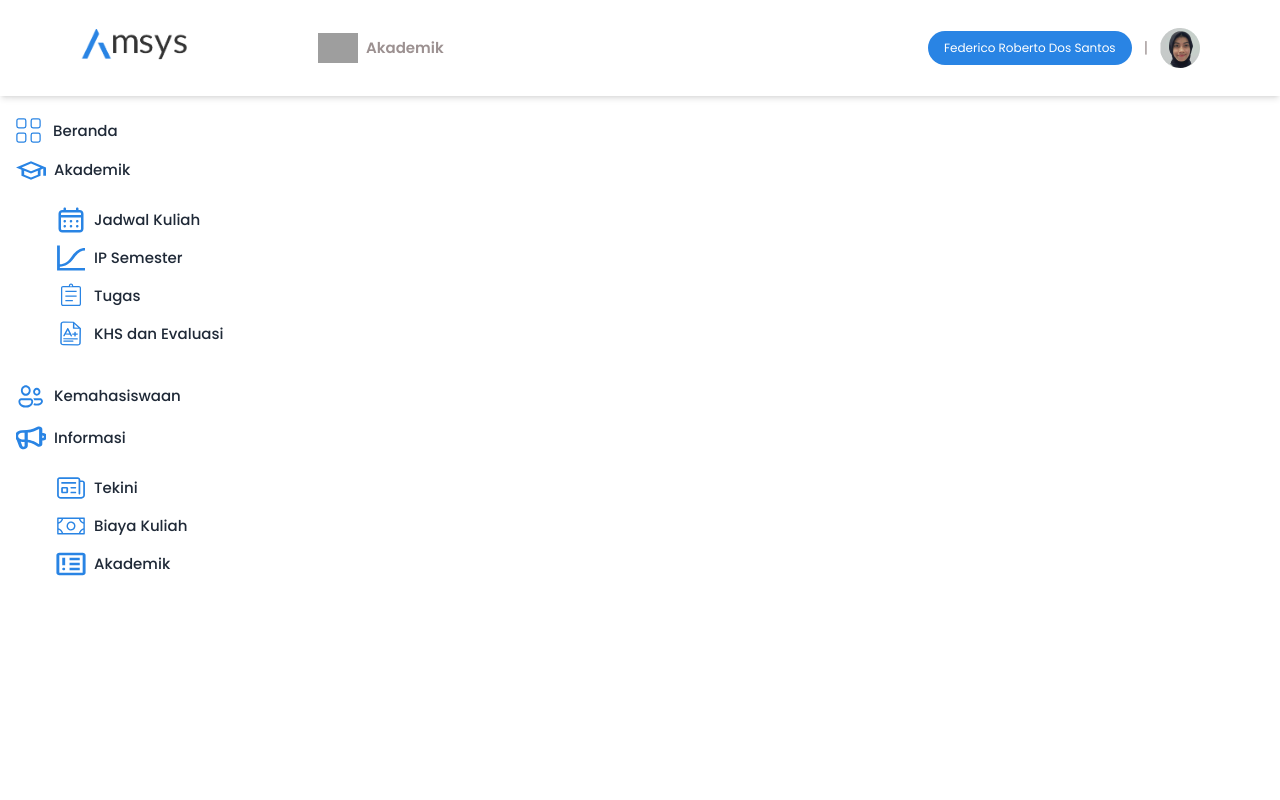
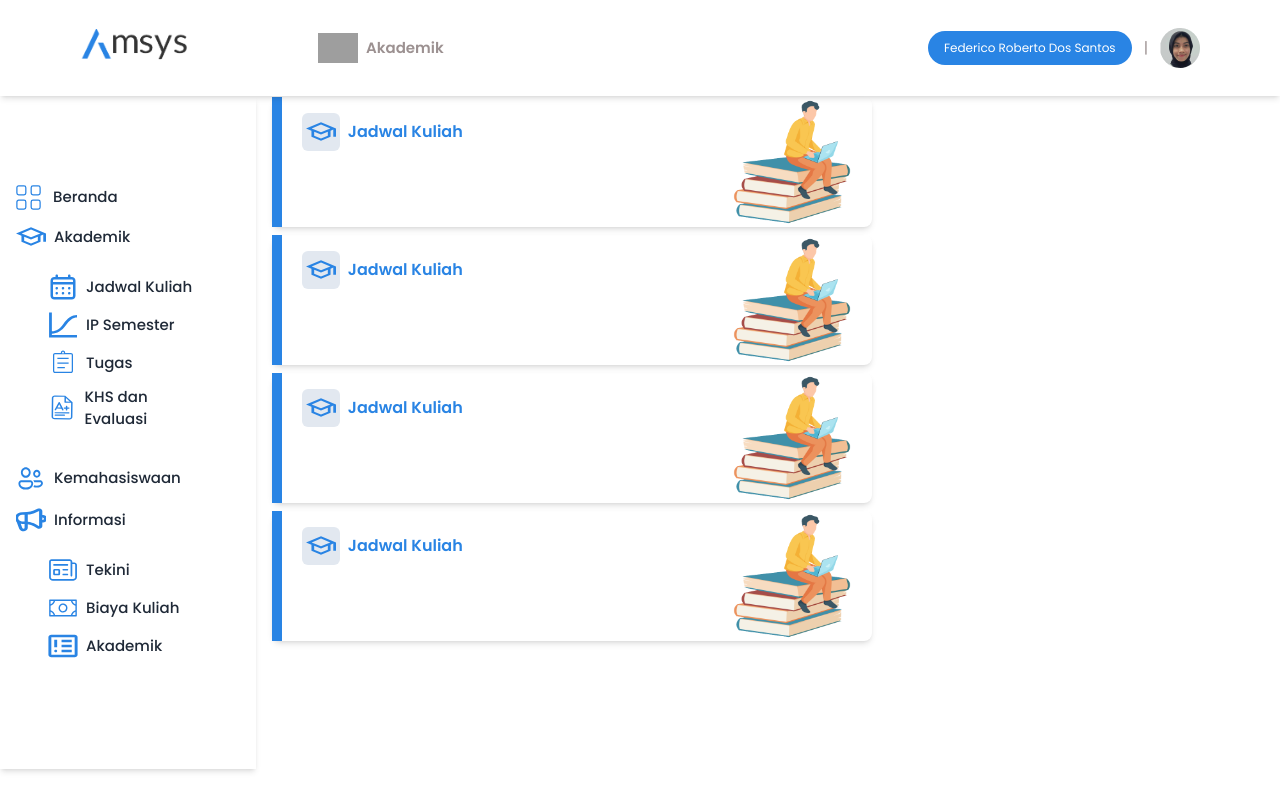
Before and after one commit to Hilaladiii/amsys, a React (Vite) app: page /akademik in a window 1280 px wide. Built offline with nearby package versions, Linux system fonts and the light colour scheme; grey boxes are pictures that could not be loaded; what tailwindcss-animated would draw is missing.

Commit message:
add card akademik

```diff
--- /dev/null
+++ b/src/Components/Fragments/CardAkademik.jsx
@@ -0,0 +1,22 @@
+
+
+const CardAkademik = () => {
+  return (
+    <div className="w-[600px] h-[130px] shadow-md rounded-lg ">
+        <div className="flex flex-row items-start">
+          <div className="w-[10px] h-[130px] bg-tBlue"/>
+          <div className="w-full flex flex-row justify-between items-start">
+            <div className="flex flex-row items-center gap-2 font-semibold text-tBlue py-4 px-5">
+              <div className="bg-slate-200 p-1 rounded-md">
+                <div className="w-[30px] h-[30px] bg-[url('./assets/icons/icon-academic.svg')] bg-contain bg-center bg-no-repeat"/>
+              </div>
+                <h1>Jadwal Kuliah</h1>
+            </div>
+            <div className="w-[160px] h-[130px] bg-[url('./assets/images/akademik-image.png')] bg-cover bg-no-repeat bg-center"/>
+          </div>
+        </div>
+    </div>
+  )
+}
+
+export default CardAkademik
--- a/src/Components/Fragments/Navbar.jsx
+++ b/src/Components/Fragments/Navbar.jsx
@@ -86,7 +86,7 @@ const DashboardNavbar = ({handleOpen, isOpen}) =>{
 const NavbarTop = ({handleOpen, isOpen}) =>{
   return(
     <>
-      <nav className="w-full flex flex-row justify-between px-20 py-7 items-center shadow-md ">
+      <nav className="w-full flex flex-row justify-between px-20 py-7 items-center shadow-md z-50 bg-white">
           <div className="flex flex-row justify-between items-center gap-32">
             <Link to="/" className="w-[100px] h-[30px] lg:w-[110px] lg:h-[38px] bg-[url('./assets/images/logo.png')] bg-cover bg-center animate-fade delay-150"/>
             <div className="flex flex-row justify-center items-center gap-2 ">
@@ -120,8 +120,8 @@ const NavbarTop = ({handleOpen, isOpen}) =>{
 
 const NavbarLeft = () =>{
   return(
-    <nav className="w-[30%] h-[70vh] flex flex-col gap-3 text-[15px] p-4 font-medium ">
-      <div className="flex flex-row items-center gap-3">
+    <nav className="w-[20%] h-[84vh] flex flex-col justify-center gap-3 text-[15px] px-4 py-4 font-medium shadow-md">
+      <div className="flex flex-row items-center gap-3 hover:bg-tBlue">
         <div className="w-[25px] h-[25px] bg-[url('./assets/icons/icon-beranda.svg')] bg-contain bg-center bg-no-repeat"/>
         <span>Beranda</span>
       </div>
@@ -131,7 +131,7 @@ const NavbarLeft = () =>{
           <div className="w-[30px] h-[30px] bg-[url('./assets/icons/icon-academic.svg')] bg-contain bg-center bg-no-repeat"/>
           <Link to={'/akademik'}>Akademik</Link>
         </div>
-        <div className="flex flex-col justify-between gap-2 px-10 py-5 ">
+        <div className="flex flex-col justify-between gap-2 px-8 py-5 ">
           <div className="flex flex-row items-center gap-2">
             <div className="w-[30px] h-[30px] bg-[url('./assets/icons/icon-schedule.svg')] bg-cover bg-center bg-no-repeat"/>
             <Link>Jadwal Kuliah</Link>
@@ -162,7 +162,7 @@ const NavbarLeft = () =>{
           <div className="w-[30px] h-[30px] bg-[url('./assets/icons/icon-informasi.svg')] bg-cover bg-center bg-no-repeat"/>
           <span>Informasi</span>
         </div>
-        <div className="flex flex-col justify-between gap-2 px-10 py-5 ">
+        <div className="flex flex-col justify-between gap-2 px-8 py-5 ">
           <div className="flex flex-row items-center gap-2">
             <div className="w-[30px] h-[30px] bg-[url('./assets/icons/icon-terkini.svg')] bg-cover bg-center bg-no-repeat"/>
             <Link>Tekini</Link>
--- a/src/Pages/akademikPage.jsx
+++ b/src/Pages/akademikPage.jsx
@@ -1,12 +1,19 @@
+import CardAkademik from "../Components/Fragments/CardAkademik"
 import Navbar, { NavbarLeft } from "../Components/Fragments/Navbar"
 
 const AkademikPage = () => {
   return (
-    <div className="w-full flex flex-col justify-between">
+    <div className="w-full flex flex-col">
       <Navbar types={'akademik-navbar'}/>
-      <div className="mt-[8%]"></div>
-      <div className="w-full h-[80vh] ">
+      <div className="w-[100vw] h-[50vh] mt-[6%] flex flex-row py-5 gap-4">
         <NavbarLeft/>
+        <div className="flex flex-col gap-2">
+          <CardAkademik/>
+          <CardAkademik/>
+          <CardAkademik/>
+          <CardAkademik/>
+        </div>
+
       </div>
 
     </div>
```
Also changed, not shown: src/assets/images/akademik-image.png (added).
